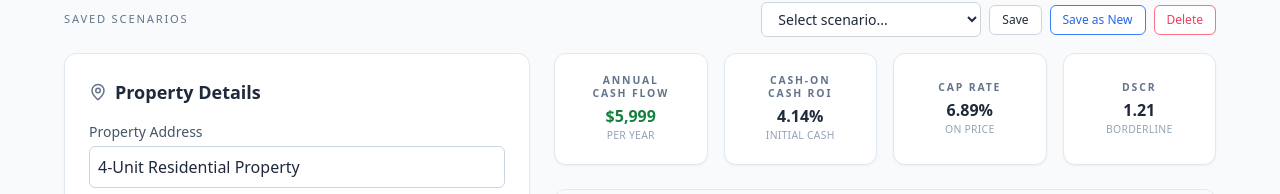
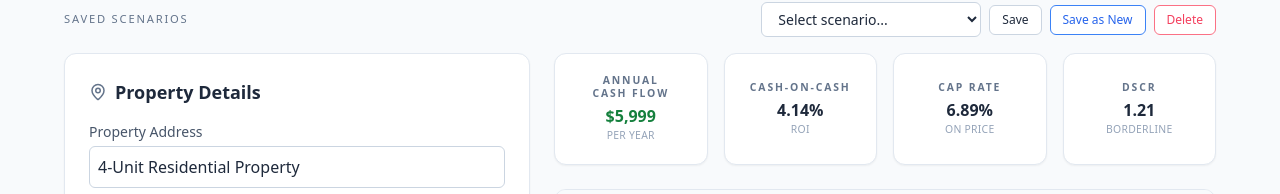
Before and after one commit to Teamsarrow/Multifamily-ROI-analyzer, a React (Vite) app: page / in a window 1280 px wide. Shown: the part 144-338 px from the top of the page. Built offline with nearby package versions, Linux system fonts and the light colour scheme; the HTML template or start-up script is replaced by a standard one.

Commit message:
Update App.jsx

```diff
--- a/src/App.jsx
+++ b/src/App.jsx
@@ -860,7 +860,7 @@ ${unitMixDetails}
   {/* Cash-on-Cash ROI */}
   <div className="kpi-box bg-white rounded-xl shadow-sm border border-slate-200 text-center h-28 flex flex-col justify-center">
     <div className="kpi-title-long text-[0.65rem] font-semibold tracking-[0.18em] uppercase text-slate-500 leading-tight">
-      Cash-on<br />Cash ROI
+      Cash-on-Cash
     </div>
 
     <div className="kpi-value mt-1 font-extrabold text-slate-800">
@@ -868,7 +868,7 @@ ${unitMixDetails}
     </div>
 
     <div className="kpi-sub text-[0.65rem] text-slate-400 uppercase tracking-wide">
-      Initial Cash
+      ROI
     </div>
   </div>
 
```
